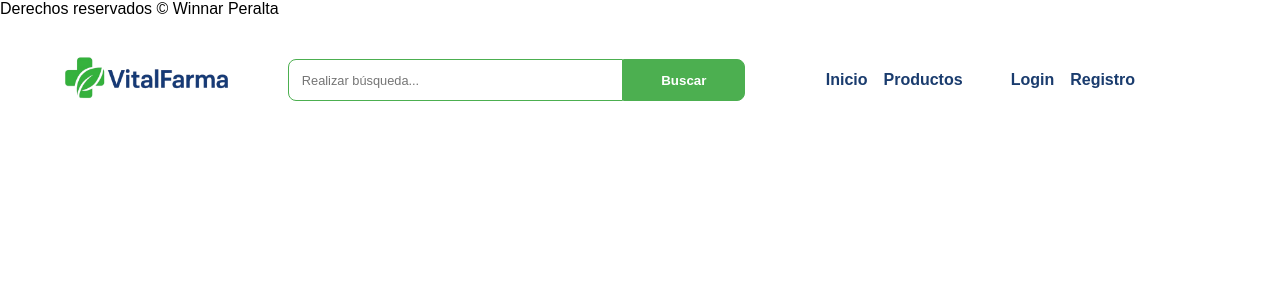
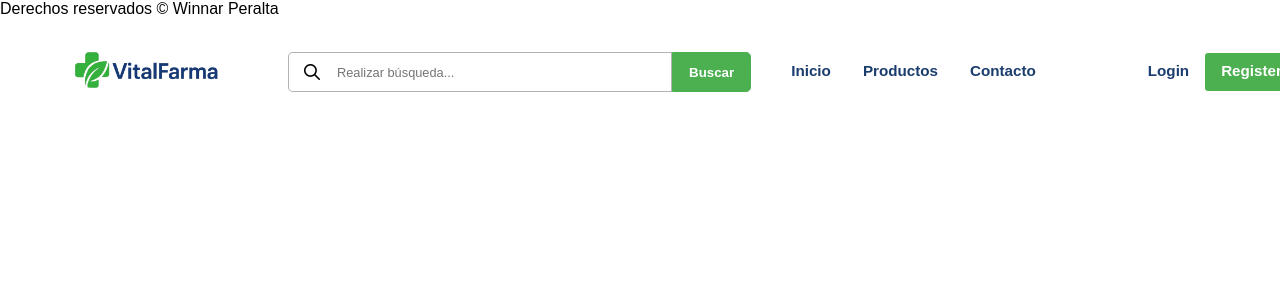
Before and after one commit to WPeraltaN/VitalFarma, a Django app: page /productos/ in a window 1280 px wide. Shown: the top 300 px of the page. Run offline with Django 5.2, Linux system fonts and the light colour scheme.

Commit message:
Corrigiendo el estilo del header

```diff
--- a/app/context/menu.py
+++ b/app/context/menu.py
@@ -3,11 +3,11 @@ def menu_principal(req):
         'menu':[
             {'name':'Inicio', 'url':'inicio'},
             {'name':'Productos', 'url':'productos'},
-            # {'name':'Contacto', 'url':'contacto'},
+            {'name':'Contacto', 'url':'contacto'},
 
             # {'name':'Carrito', 'url':'carrito'},
 
             {'name':'Login', 'url':'login'},
-            {'name':'Registro', 'url':'register'},
+            {'name':'Register', 'url':'register'},
         ]
     }
--- a/app/routes/main.py
+++ b/app/routes/main.py
@@ -4,6 +4,7 @@ urlpatterns = [
     # Pantallas de CLIENTE
     path('',views.inicio, name='inicio'),
     path('productos/',views.productos, name='productos'),
+    path('contacto/',views.productos, name='contacto'),
 
     # Pantallas de AUTENTIFICACION
     path('login/',views.login, name='login'),
--- a/app/static/css/navbar.css
+++ b/app/static/css/navbar.css
@@ -4,8 +4,8 @@
 HEADER
 ----------------------------------------------------------- */
 header{
-    background-color: white;
-    position: absolute;
+    background-color: rgba(255, 255, 255, 0.9);
+    position: fixed;
     width: 95%;
     margin-top: 1rem;
     padding: 0 1.5rem;
@@ -22,7 +22,7 @@ header{
 }
 
 header img{
-    height: 8rem;
+    height: 7rem;
 }
 
 /* -----------------------------------------------------------
@@ -30,30 +30,39 @@ BUSCADOR
 ----------------------------------------------------------- */
 header form{
     display: flex;
+    height: 2.5rem;
 }
 
 header form input{
     padding: .8rem;
+    padding-left: 3rem;
     width: 30vw;
-    border: solid .1rem var(--verde);
-    border-radius: .5rem;
+    border: solid .1rem rgba(0, 0, 0, .3);
+    border-radius: .3rem;
+    border-top-right-radius: 0;
     border-bottom-right-radius: 0;
-    border-top-right-radius: 0;
-
     font-size: .8rem;
 }
 
 header form input:focus{
-    /* background-color: red; */
-    /* border: none;
-    border: 2px solid var(--verde-oscuro); */
+    outline: none;
+    border: none;
+    border: 2px solid var(--verde-oscuro);
+}
+
+header form img{
+    width: 1rem;
+    height: 1rem;
+    position: absolute;
+    justify-self: center;
+    align-self: center;
+    margin-left: 1rem;
 }
 
 header form button{
-    padding: .8rem;
-    width: 30%;
+    padding: 0 1rem;
     border: solid .1rem var(--verde);
-    border-radius: .5rem;
+    border-radius: .3rem;
     border-bottom-left-radius: 0;
     border-top-left-radius: 0;
     background-color: var(--verde);
@@ -73,14 +82,51 @@ NAV
 ----------------------------------------------------------- */
 nav{
     display: flex;
-    gap: 1rem;
 }
 nav a{
     text-decoration: none;
+    font-size: .95rem;
     font-weight: bold;
     color: var(--azul);
+    padding: .6rem 1rem;
 }
 
-nav .Login{
-    margin-left: 2rem;
+nav a::after{
+    content: '';
+    width: 0;
+    height: .13rem;
+    display: block;
+    transition: .3s;
 }
+
+nav a:hover::after{
+    width: 100%;
+    background-color: var(--verde);
+}
+
+nav .Login:hover::after,
+nav .Register:hover::after{
+    display: none;
+}
+
+nav .Login,
+nav .Register{
+    position: relative;
+    right: -5rem;
+    text-align: right;
+    transition: .3s;
+}
+
+nav .Login:hover{
+    background-color: rgb(224, 224, 224);
+}
+
+nav .Register:hover{
+    background-color: var(--verde-oscuro);
+}
+
+nav .Register{
+    background-color: var(--verde);
+    color: white;
+    border-radius: .2rem;
+}
--- a/app/static/css/styles.css
+++ b/app/static/css/styles.css
@@ -78,11 +78,17 @@ img{
 ----------------------------------------------------------- */
 .section_productos_destacados,
 .section_categorias{
-    width: 90vw;
+    width: 80vw;
     margin: auto;
 }
 
-
+.contenedor_categorias,
+.contenedor_productos{
+    display: flex;
+    gap: 3rem;
+    /* justify-content: center; */
+    width: 100%;
+}
 
 /* -----------------------------------------------------------
    SECCIÓN: PRODUCTOS DESTACADOS
@@ -155,10 +161,17 @@ img{
     box-shadow: 0 5px 15px rgba(0,0,0,0.05);
     transition: 0.3s ease;
     width: fit-content;
+    justify-items: center;
 }
 
 .tarjeta_categoria img{
     margin-bottom: 1rem;
+    width: 5rem;
+}
+
+.tarjeta_categoria .nombre_categoria{
+    font-weight: bolder;
+    font-size: 1.2rem;
 }
 
 .tarjeta_categoria:hover {
--- a/app/templates/layout/app.html
+++ b/app/templates/layout/app.html
@@ -19,6 +19,7 @@
         <!-- Barra de búsqueda -->
         <form action="">
             <input type="text" placeholder="Realizar búsqueda...">
+            <img src="{% static 'assets/icon/header/search.png' %}" alt="Icono de búsqueda">
             <button type="submit">Buscar</button>
         </form>
 
--- a/app/templates/layout/base_auth.html
+++ b/app/templates/layout/base_auth.html
@@ -18,7 +18,7 @@
     </header>
     <main>
         {% block content %}
-        {% endblock }
+        {% endblock %}
     </main>
 </body>
 </html>
--- a/app/templates/pages/auth/login.html
+++ b/app/templates/pages/auth/login.html
@@ -1,6 +1,7 @@
 {% extends "layout/base_auth.html" %}
 {% load static %}
 
+{% block content %}
     <!-- Formulario de inicio de sesion -->
     <form action="">
         <!-- Titulo -->
@@ -29,3 +30,4 @@
         <!-- Boton iniciar sesion -->
         <button type="submit">Iniciar sesion</button>
     </form>
+{% endblock %}
--- /dev/null
+++ b/app/templates/pages/cliente/contacto.html
@@ -0,0 +1,5 @@
+{% extends "layout/app.html" %}
+{% load static %}
+
+{% block content %}
+{% endblock %}
--- a/app/views.py
+++ b/app/views.py
@@ -7,9 +7,12 @@ def inicio(req):
 def productos(req):
     return render(req,'pages/cliente/productos.html')
 
+def contacto(req):
+    return render(req,'pages/cliente/contacto.html')
+
 # Pantallas de AUTENTIFICACION
 def login(req):
-    return render(req, 'pages/auth/login.html')
+    return render(req,'pages/auth/login.html')
 
 def register(req):
-    return render(req, 'pages/auth/register.html')
+    return render(req,'pages/auth/register.html')
```
Also changed, not shown: app/templates/pages/cliente/inicio.html (+17 -0 lines), app/static/assets/icon/header/search.png (added). Lines whose indentation alone changed are shown as unchanged.
